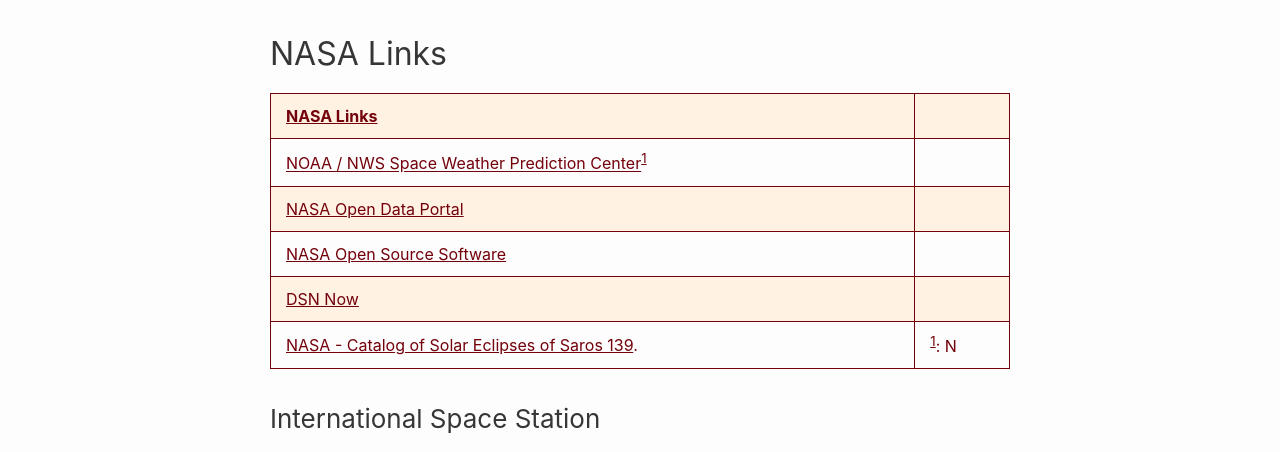
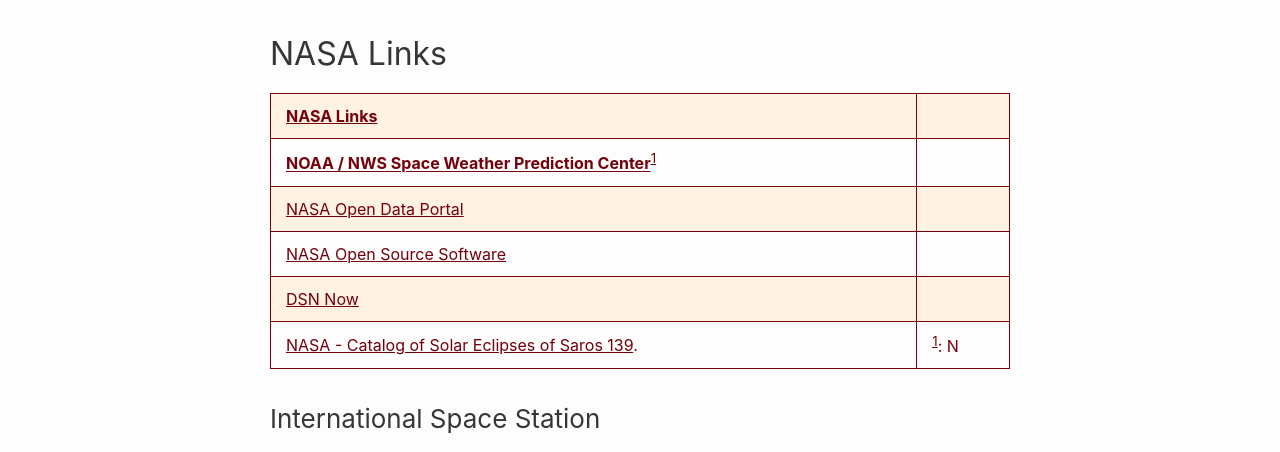
Before and after one commit to RalphHightower/RalphHightower, a Jekyll site: the page built from Government/NASA.md, in a window 1280 px wide. Shown: the part 1572-2024 px from the top of the page. Built offline with Jekyll 4.4.1, drawn with Linux system fonts in a browser that asks for light colours; our own code applies the rules of GitHub Pages for plain Markdown files.

```diff
--- a/Government/NASA.md
+++ b/Government/NASA.md
@@ -4,7 +4,7 @@
 
 | [NASA Links](https://www.nasa.gov/) |
 |----|
-| [NOAA / NWS Space Weather Prediction Center](https://www.spaceweather.gov/homepage )[^21] |
+| **[NOAA / NWS Space Weather Prediction Center](https://www.spaceweather.gov/homepage )**[^21] |
 | [NASA Open Data Portal](https://data.nasa.gov/ ) |
 | [NASA Open Source Software](https://code.nasa.gov/#/ ) |
 | [DSN Now](https://eyes.nasa.gov/dsn/dsn.html ) |
```
